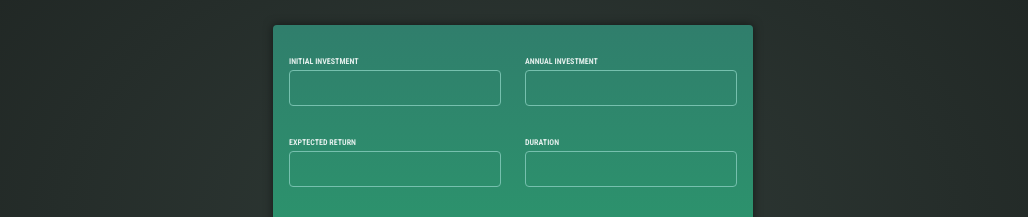
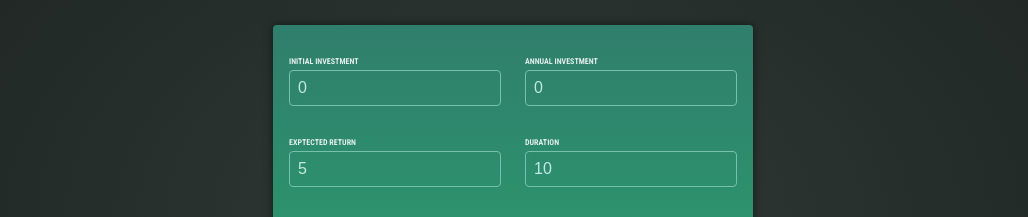
Before and after one commit to allanpedroni/master-angular-udemy, an Angular app in the folder essentials/01-starting-project-investment/: page / in a window 1280 px wide. Shown: the part 201-418 px from the top of the page, without its empty margins (127-1155 px from the left). Built offline with nearby package versions, Linux system fonts and the light colour scheme.

Commit message:
78. Extracting Values with Two-Way-Binding finish

```diff
--- a/essentials/01-starting-project-investment/src/app/user-input/user-input.component.html
+++ b/essentials/01-starting-project-investment/src/app/user-input/user-input.component.html
@@ -2,21 +2,21 @@
   <div class="input-group">
     <p>
       <label for="initial-investment">Initial Investment</label>
-      <input id="initial-investment" type="number" >
+      <input id="initial-investment" name="initial-investment" type="number" [(ngModel)]="enteredInitialInvestment">
     </p>
     <p>
       <label for="annual-investment">Annual Investment</label>
-      <input id="annual-investment" type="number" >
+      <input id="annual-investment" name="annual-investment" type="number" [(ngModel)]="enteredAnnualInvestment">
     </p>
   </div>
   <div class="input-group">
     <p>
       <label for="exptected-return">Exptected Return</label>
-      <input id="exptected-return" type="number" >
+      <input id="exptected-return" name="exptected-return" type="number" [(ngModel)]="enteredExpectedReturn">
     </p>
     <p>
       <label for="duration">Duration</label>
-      <input id="duration" type="number" >
+      <input id="duration" name="duration" type="number" [(ngModel)]="enteredDuration">
     </p>
   </div>
   <p>
--- a/essentials/01-starting-project-investment/src/app/user-input/user-input.component.ts
+++ b/essentials/01-starting-project-investment/src/app/user-input/user-input.component.ts
@@ -9,6 +9,11 @@ import { FormsModule } from '@angular/forms';
   styleUrl: './user-input.component.css'
 })
 export class UserInputComponent {
+  enteredInitialInvestment: string = '0';
+  enteredAnnualInvestment: string = '0';
+  enteredExpectedReturn: string = '5';
+  enteredDuration: string = '10';
+
   onSubmit() {
     console.log('Form submitted');
   }
```
